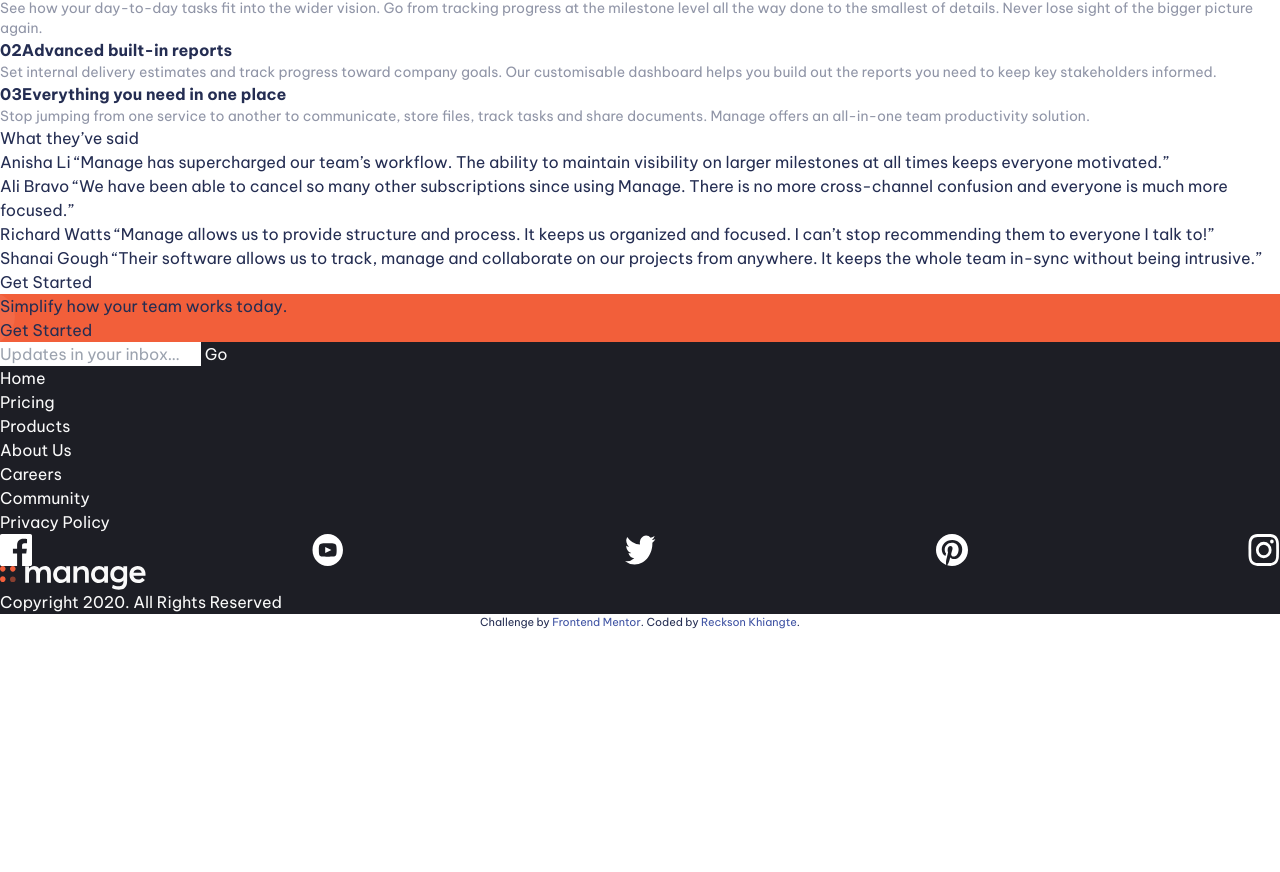
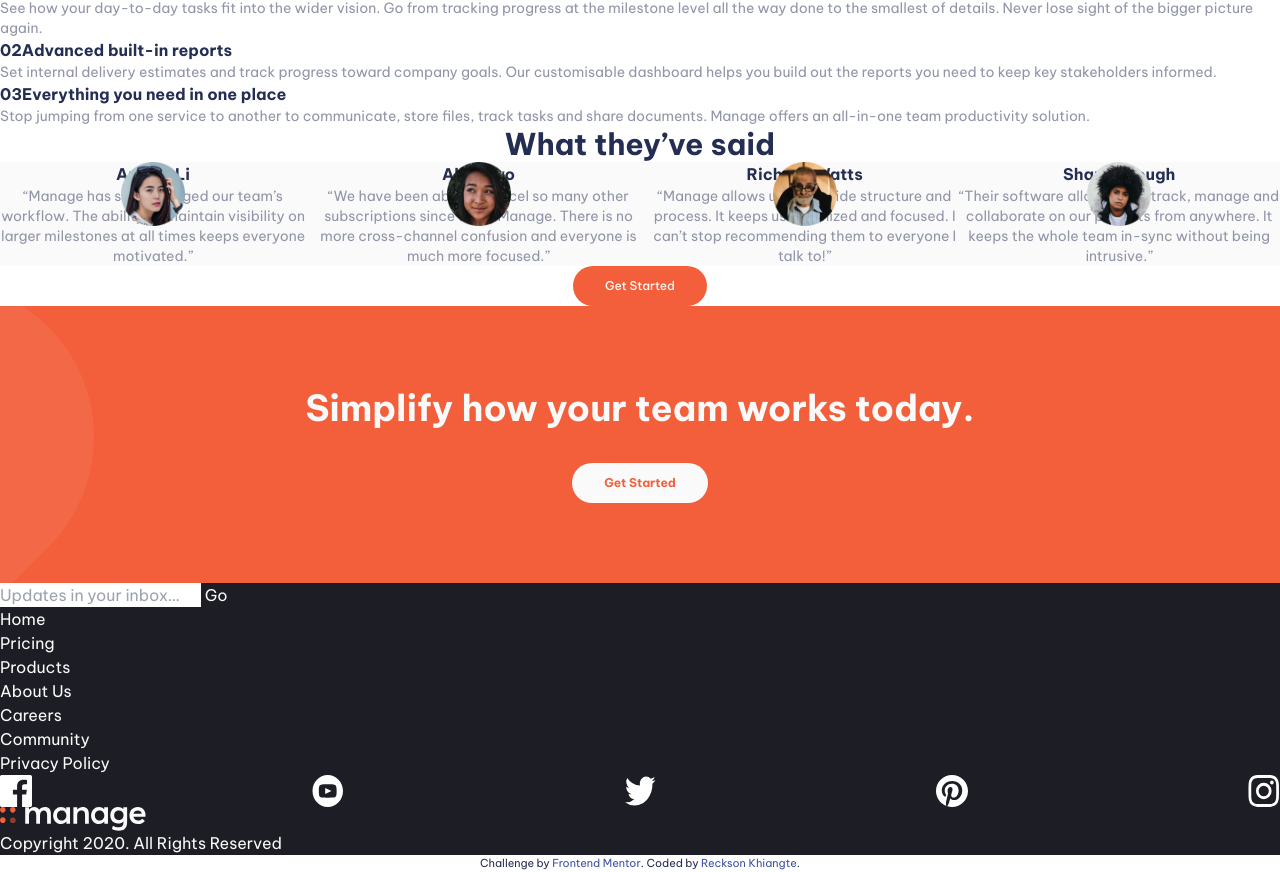
Before and after one commit to Saga-sanga/Manage-landing-page, a React (Vite) app: page / in a window 1280 px wide. Shown: the part 1359-2231 px from the top of the page. Before the commit the page ends 1990 px from the top, so only its background shows below. Built offline with nearby package versions, Linux system fonts and the light colour scheme.

Commit message:
feat: Add style to simplify section

```diff
--- a/src/App.tsx
+++ b/src/App.tsx
@@ -3,15 +3,20 @@ import logo from './assets/logo.svg';
 import logoDark from './assets/logo-dark.svg';
 import hamburger from './assets/icon-hamburger.svg';
 import close from './assets/icon-close.svg';
-import bgDesktop from './assets/bg-simplify-section-desktop.svg';
-import bgMobile from './assets/bg-simplify-section-mobile.svg';
-import bgTabletPattern from './assets/bg-tablet-pattern.svg';
+// import bgDesktop from './assets/bg-simplify-section-desktop.svg';
+// import bgMobile from './assets/bg-simplify-section-mobile.svg';
+// import bgTabletPattern from './assets/bg-tablet-pattern.svg';
 import illustrationIntro from './assets/illustration-intro.svg';
 import facebookLogo from './assets/icon-facebook.svg';
 import youtubeLogo from './assets/icon-youtube.svg';
 import twitterLogo from './assets/icon-twitter.svg';
 import pinterestLogo from './assets/icon-pinterest.svg';
 import instagramLogo from './assets/icon-instagram.svg';
+
+import anishaAvatar from './assets/avatar-anisha.png';
+import aliAvatar from './assets/avatar-ali.png';
+import richardAvatar from './assets/avatar-richard.png';
+import shanaiAvatar from './assets/avatar-shanai.png';
 
 function App() {
   const [count, setCount] = useState(0)
@@ -89,35 +94,49 @@ function App() {
         </div>
       </section>
 
-      <div>
-        <h3>What they’ve said</h3>
-        <div>
-          Anisha Li
+      <div className='flex flex-col items-center'>
+        <h3 className='font-bold text-3xl text-center'>What they’ve said</h3>
+        <div className='flex overflow-hidden text-center'>
+          <div className='relative bg-very-light-gray flex flex-col items-center'>
+            <img className='absolute' width={64} src={anishaAvatar} alt="Anisha's Avatar Image" />
+            <h3 className='font-bold'>Anisha Li</h3>
+            <p className='text-dark-grayish-blue text-sm'>
               “Manage has supercharged our team’s workflow. The ability to maintain
               visibility on larger milestones at all times keeps everyone motivated.”
+            </p>
           </div>
-        <div>
-          Ali Bravo
+          <div className='relative bg-very-light-gray flex flex-col items-center'>
+            <img className='absolute' width={64} src={aliAvatar} alt="Ali's Avatar Image" />
+            <h3 className='font-bold'>Ali Bravo</h3>
+            <p className='text-dark-grayish-blue text-sm'>
               “We have been able to cancel so many other subscriptions since using
               Manage. There is no more cross-channel confusion and everyone is much
               more focused.”
+            </p>
           </div>
-        <div>
-          Richard Watts
+          <div className='relative bg-very-light-gray flex flex-col items-center'>
+            <img className='absolute' width={64} src={richardAvatar} alt="Richard's Avatar Image" />
+            <h3 className='font-bold'>Richard Watts</h3>
+            <p className='text-dark-grayish-blue text-sm'>
               “Manage allows us to provide structure and process. It keeps us organized
               and focused. I can’t stop recommending them to everyone I talk to!”
+            </p>
           </div>
-        <div>
-          Shanai Gough
+          <div className='relative bg-very-light-gray flex flex-col items-center'>
+            <img className='absolute' width={64} src={shanaiAvatar} alt="Shanai's Avatar Image" />
+            <h3 className='font-bold'>Shanai Gough</h3>
+            <p className='text-dark-grayish-blue text-sm'>
               “Their software allows us to track, manage and collaborate on our projects
               from anywhere. It keeps the whole team in-sync without being intrusive.”
-          Get Started
+            </p>
           </div>
         </div>
+        <a className='text-very-light-gray font-medium text-xs bg-bright-red px-8 py-3 rounded-full cursor-pointer' href="">Get Started</a>
+      </div>
 
-      <div className='bg-[url(./assets/bg-simplify-section-mobile.svg)] bg-no-repeat bg-contain bg-bright-red'>
-        <h1>Simplify how your team works today.</h1>
-        <a href="">Get Started</a>
+      <div className='flex flex-col gap-8 items-center content-center px-8 py-20 bg-[url(./assets/bg-simplify-section-mobile.svg)] bg-left bg-no-repeat bg-auto bg-bright-red'>
+        <h1 className='text-very-light-gray text-4xl text-center font-bold leading-tight'>Simplify how your team works today.</h1>
+        <a className='text-bright-red font-bold text-xs bg-very-light-gray px-8 py-3 rounded-full cursor-pointer' href="">Get Started</a>
       </div>
 
       <footer className='bg-very-dark-blue text-very-light-gray'>
```
Lines whose indentation alone changed are shown as unchanged.
